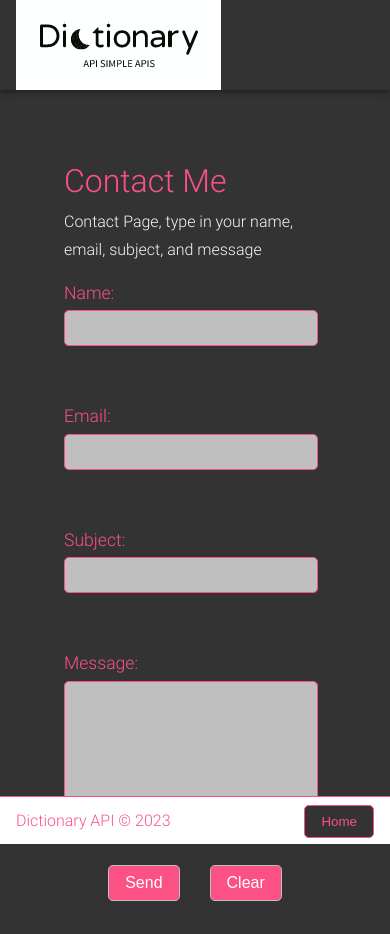
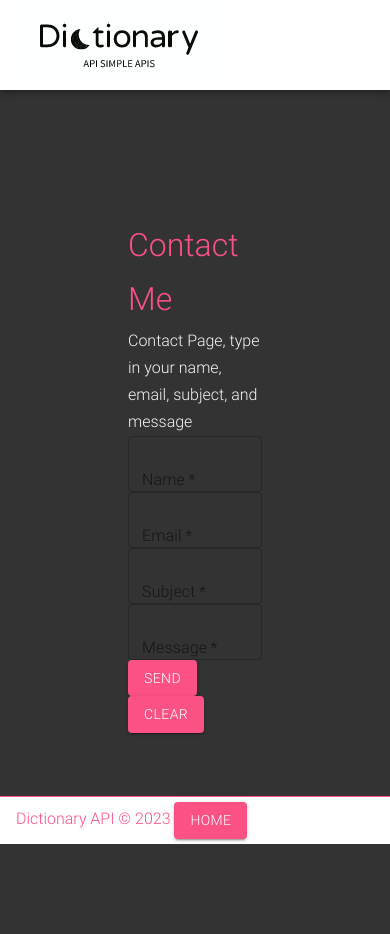
Before and after one commit to RabGH/DictionaryApi-WebApp, a React (Create React App) app: page /Contact in a window 390 px wide. Built offline with nearby package versions, Linux system fonts and the light colour scheme.

Commit message:
Add MUI such as buttons, change styles, fix bugs, footer

```diff
--- a/src/components/TextField.jsx
+++ b/src/components/TextField.jsx
@@ -1,33 +1,20 @@
 import React from 'react';
-import { makeStyles } from '@material-ui/core/styles';
-import TextField from '@material-ui/core/TextField';
+import TextField from '@mui/material/TextField';
 
-const useStyles = makeStyles((theme) ({
-  root: {
-    '& .MuiTextField-root': {
-        margin: theme.spacing(1),
-        width: '100%',
-       },
-    },
-}));
 
-function CustomizeInputs(props) {
-    const classes = useStyles();
-
+function MUITextField(props) {
     return (
-        <form className={classes.root} noValidate autoComplete='off'>
-            <div>
-                <TextField
+        <div>
+            <TextField
                 id={props.id}
                 label={props.label}
                 name={props.name}
                 type={props.type}
                 variant="outlined"
                 required={props.required}
-                />
-            </div>
-        </form>
+            />
+        </div>
     )
 }
 
-export default CustomizeInputs;
+export default MUITextField;
--- a/src/components/ThemeProvider.jsx
+++ b/src/components/ThemeProvider.jsx
@@ -4,7 +4,7 @@ import { createTheme, ThemeProvider } from '@mui/material/styles';
 const theme = createTheme({
     palette: {
         primary: {
-            main: '#333333',
+            main: '#FFFFFF',
         },
         secondary: {
             main: '#fc5185',
--- a/src/pages/Contact.jsx
+++ b/src/pages/Contact.jsx
@@ -1,7 +1,7 @@
 import React from 'react';
 import '../static/css/contact.css';
-import { TextField } from '@mui/material';
-import SearchButton from '../components/SearchButton'
+import MUITextField from '../components/TextField';
+import MUIButton from '../components/MUIButton'
 
 
 function Contact() {
@@ -43,24 +43,24 @@ function Contact() {
           </p>
           <form className="form-contact" onSubmit={handleSubmit}>
             <div className="form-group">
-              <label htmlFor="name">Name:</label>
-              <input className="text-contact" type="text" id="name" name="name" required />
+            <MUITextField id="name" label="Name" name="name" type="text" variant="outlined" required />
             </div>
             <div className="form-group">
-              <label htmlFor="email">Email:</label>
-              <input className="text-contact" type="text" id="email" name="email" required />
+              <MUITextField id="email" label="Email" name="email" type="email" variant="outlined" required />
             </div>
             <div className="form-group">
-              <label htmlFor="subject">Subject:</label>
-              <input className="text-contact" type="text" id="subject" name="subject" required />
+              <MUITextField id="subject" label="Subject" name="subject" type="text" variant="outlined" required />
             </div>
             <div className="form-group">
-              <label htmlFor="message">Message:</label>
-              <textarea id="message" name="message" required></textarea>
+              <MUITextField id="message" label="Message" name="message" multiline rows={5} variant="outlined" required />
             </div>
             <div className="form-actions">
-              <input className="input-contact" type="submit" value="Send" />
-              <input className="input-contact" type="reset" value="Clear" />
+              <MUIButton type="submit" onClick={handleSubmit}>
+                Send
+              </MUIButton>
+              <MUIButton type="reset">
+                Clear
+              </MUIButton>
             </div>
           </form>
         </div>
@@ -68,9 +68,9 @@ function Contact() {
       <footer className="footer">
         <p>
           Dictionary API &copy; 2023{' '}
-          <button className="btn btn-contact" onClick={() => (window.location.href = '/')}>
+          <MUIButton className="btn btn-contact" onClick={() => (window.location.href = '/')}>
             Home
-          </button>
+          </MUIButton>
         </p>
       </footer>
     </>
--- a/src/pages/Error.jsx
+++ b/src/pages/Error.jsx
@@ -1,5 +1,6 @@
 import React from 'react';
 import '../static/css/error.css';
+import MUIButton from '../components/MUIButton'
 
 function Error() {
   return (
@@ -9,8 +10,8 @@ function Error() {
           <h1 className="error-message">Error</h1>
           <p className="error-description">The word you are looking for doesn't exist! Or if it's another error, please contact us.</p>
           <div className="error-btn-container">
-            <button className="error-btn" onClick={() => {window.location.href='/'}}>Home</button>
-            <button className="error-btn" onClick={() => {window.location.href='/contact/'}}>Contact</button>
+            <MUIButton className="error-btn" onClick={() => {window.location.href='/'}}>Home</MUIButton>
+            <MUIButton className="error-btn" onClick={() => {window.location.href='/contact/'}}>Contact</MUIButton>
           </div>
         </div>
       </main>
--- a/src/pages/Home.jsx
+++ b/src/pages/Home.jsx
@@ -1,6 +1,7 @@
 import React from 'react';
 import '../static/css/styles.css';
 import DictionaryApi from './DictionaryApi.jsx';
+import MUIButton from '../components/MUIButton'
 
 
 function Home() {
@@ -16,9 +17,9 @@ function Home() {
      <footer className="footer">
         <p>
           Dictionary API &copy; 2023{' '}
-          <button className="btn btn-contact" onClick={() => (window.location.href = '/contact/')}>
+          <MUIButton className="btn btn-contact" onClick={() => (window.location.href = '/contact')}>
             Contact
-          </button>
+          </MUIButton>
         </p>
       </footer>
     </>
--- a/src/static/css/contact.css
+++ b/src/static/css/contact.css
@@ -1,6 +1,6 @@
 /* ========== Form Styles ========== */
 
-.form-group {
+/* .form-group {
     display: flex;
     flex-wrap: wrap;
     justify-content: space-between;
@@ -57,4 +57,16 @@
     color: var(--color-white);
     background-color: var(--color-accent);
     cursor: pointer;
+} */
+
+/* form textarea {
+    height: 10rem;
 }
+
+form input[type="submit"]:hover {
+    background-color: var(--color-hover);
+}
+
+form input[type="reset"]:hover {
+    background-color: var(--color-light-gray);
+} */
--- a/src/static/css/dictionaryapi.css
+++ b/src/static/css/dictionaryapi.css
@@ -20,10 +20,10 @@ form {
     width: 86%;
 } */
 
-form button[type="submit"] {
+/* form button[type="submit"] {
     padding: 0.5rem 1rem;
     border-radius: 0.3rem;
-}
+} */
 
 .form-contact {
     display: flex;
@@ -51,15 +51,3 @@ form label {
     color: var(--color-primary);
     background-color: var(--color-secondary);
 }
-
-form textarea {
-    height: 10rem;
-}
-
-form input[type="submit"]:hover {
-    background-color: var(--color-hover);
-}
-
-form input[type="reset"]:hover {
-    background-color: var(--color-light-gray);
-}
--- a/src/static/css/styles.css
+++ b/src/static/css/styles.css
@@ -197,16 +197,4 @@ h2 {
 
 @media screen and (max-width: 768px) {
     /* styles for screens with a maximum width of 768px */
-    .container {
-        padding: 4rem;
-    }
-
-    form input[type="text"] {
-        width: 100%;
-        margin-bottom: 1rem;
-    }
-
-    form button[type="submit"] {
-        margin-left: 0;
-    }
 }
```
Also changed, not shown: src/components/Footer.jsx (added), src/components/MUIButton.jsx (renamed from src/components/Button.jsx).
